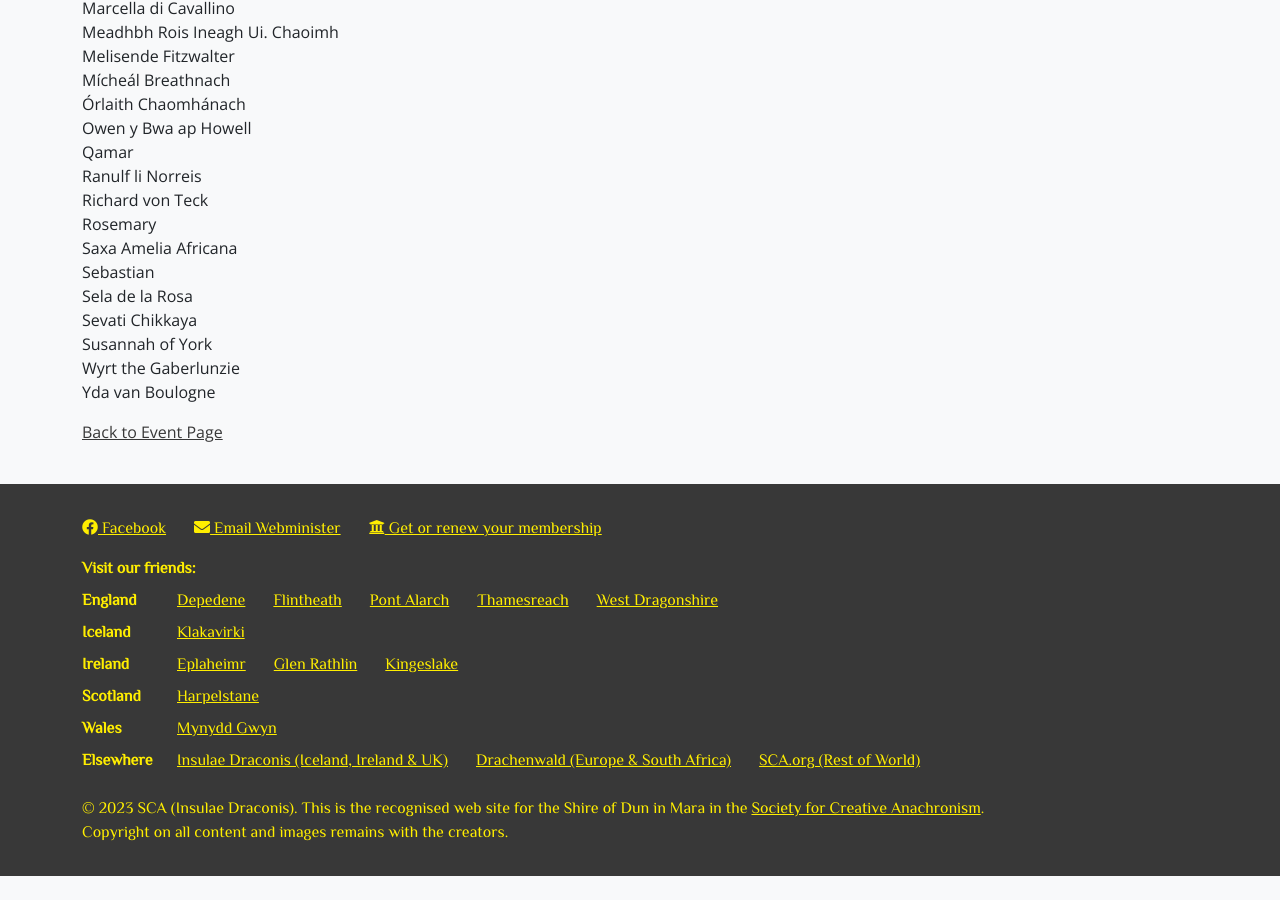
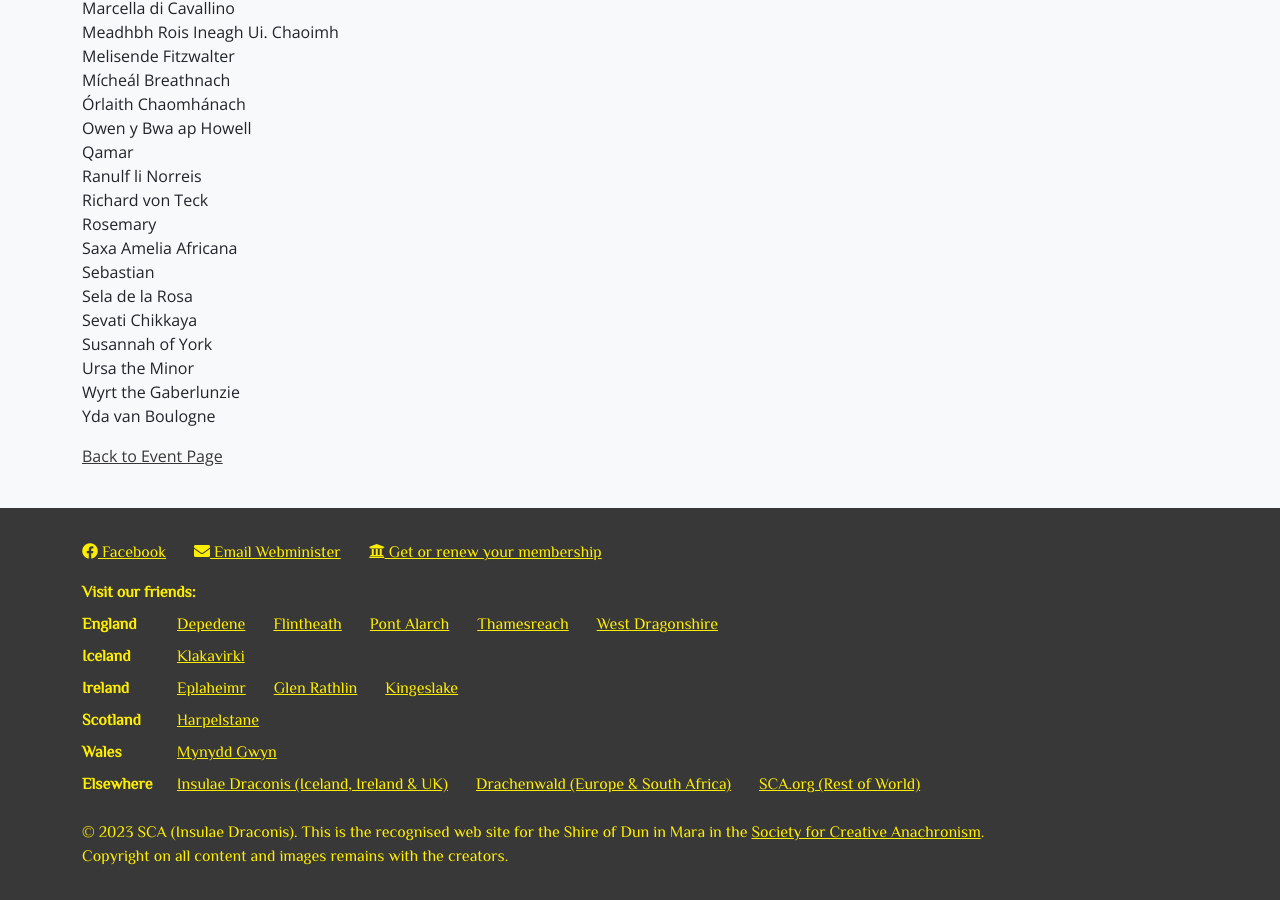
Before and after one commit to drachenwald/dun-in-mara, a Jekyll site: the page built from events/2023/strawberry-raid/attending.md, in a window 1280 px wide and 900 px high, scrolled down 1080 px. Built offline with Jekyll 4.4.1, drawn with Linux system fonts in a browser that asks for light colours; comment, search, counter and statistics services are not loaded; before the commit the page ends 1956 px from its top, so only the background shows below that.

Commit message:
Attendee update

```diff
--- a/events/2023/strawberry-raid/attending.md
+++ b/events/2023/strawberry-raid/attending.md
@@ -55,6 +55,7 @@ Sebastian
 Sela de la Rosa
 Sevati Chikkaya
 Susannah of York
+Ursa the Minor
 Wyrt the Gaberlunzie
 Yda van Boulogne
 
```
